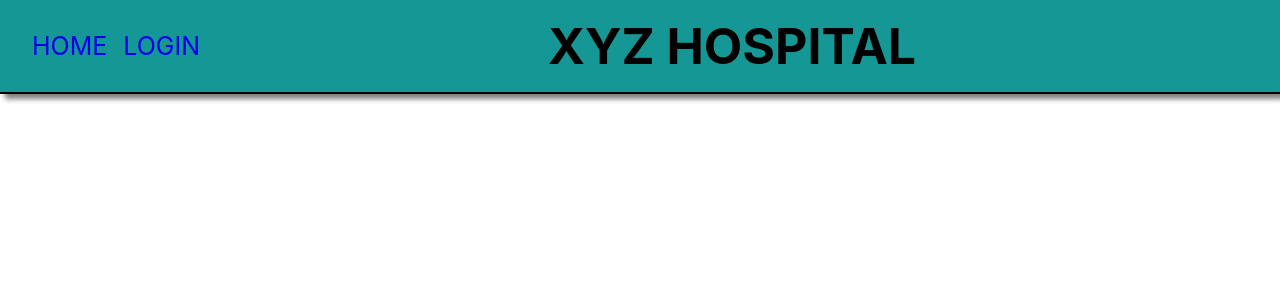
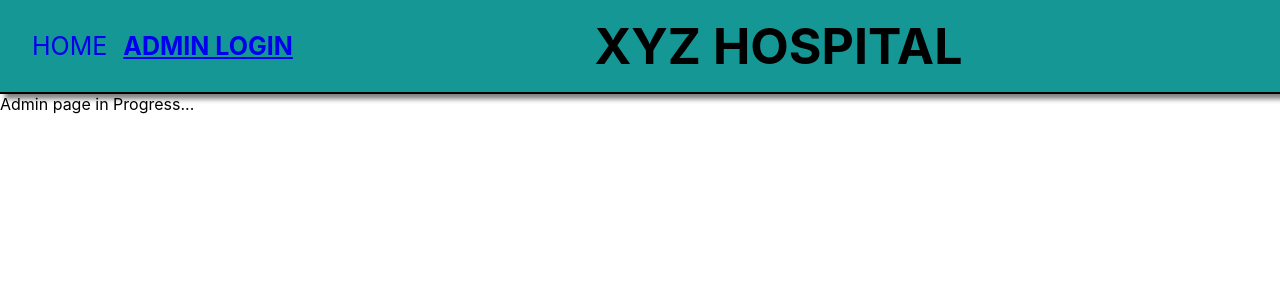
Before and after one commit to anshulsankhyan/Hospital-System-ABDM-, a React (Create React App) app in the folder frontend/: page /adminlogin in a window 1280 px wide. Shown: the top 300 px of the page. Built offline with nearby package versions, Linux system fonts and the light colour scheme.

Commit message:
Assigned Login Roles, modified gitignore

```diff
--- a/frontend/src/App.js
+++ b/frontend/src/App.js
@@ -11,6 +11,7 @@ import WrapperPatientConsultation from './components/WrapperPatientConsultation'
 import WrapperPatientDashboard from './components/WrapperPatientDashboard';
 import ReceptionistLogin from './components/ReceptionistLogin';
 import DoctorLogin from './components/DoctorLogin';
+import AdminLogin from './components/AdminLogin';
 
 function App() {
   return (
@@ -32,6 +33,7 @@ function App() {
         <Route path='assignment' element={<WrapperAssignment/>}></Route>
 
         <Route path='patientlogin' element={<PatientLogin/>}></Route>
+        <Route path='adminlogin' element={<AdminLogin/>}></Route>
       </Routes>
     </>
   );
--- a/frontend/src/components/AdminLogin.js
+++ b/frontend/src/components/AdminLogin.js
@@ -0,0 +1,13 @@
+import React, { Component } from 'react'
+
+export class AdminLogin extends Component {
+  render() {
+    return (
+      <div>
+        Admin page in Progress...
+      </div>
+    )
+  }
+}
+
+export default AdminLogin
--- a/frontend/src/components/DoctorLogin.js
+++ b/frontend/src/components/DoctorLogin.js
@@ -11,7 +11,8 @@ export class DoctorLogin extends Component {
             id: '',
             password: '',
             flag: false,
-            objectOfPatientList: {}
+            objectOfPatientList: {},
+            type: 'doctor'
         }
     }
 
@@ -27,6 +28,7 @@ export class DoctorLogin extends Component {
             .post('http://localhost:8080/login', {
                 id: this.state.id,
                 password: this.state.password,
+                type: this.state.type
             })
             .then(res => {
                 if (res.status >= 200 && res.status <= 299 && res.data !== 'invalid credentials') {
--- a/frontend/src/components/Navbar.js
+++ b/frontend/src/components/Navbar.js
@@ -5,7 +5,7 @@ function Navbar() {
   return (
     <nav className='navbar'>
       <NavLink to='/' >HOME</NavLink>
-      <NavLink to='login'>LOGIN</NavLink>
+      <NavLink to='adminlogin'> ADMIN LOGIN</NavLink>
       <p className='navbartitle'>XYZ HOSPITAL</p>
     </nav>
   )
--- a/frontend/src/components/ReceptionistLogin.js
+++ b/frontend/src/components/ReceptionistLogin.js
@@ -10,7 +10,8 @@ export class ReceptionistLogin extends Component {
       this.state = {
         id: '',
         password: '',
-        goToAbha: false
+        goToAbha: false,
+        type: 'receptionist'
       }
     }
 
@@ -25,7 +26,8 @@ export class ReceptionistLogin extends Component {
         axios
             .post('http://localhost:8080/login', {
                 id: this.state.id,
-                password: this.state.password
+                password: this.state.password,
+                type: this.state.type
             })
             .then(res => {
                 if(res.status >= 200 && res.status <= 299 && res.data !== 'invalid credentials') {
```
Also changed, not shown: 1 other file (tests, documents, lock files or other folders).
